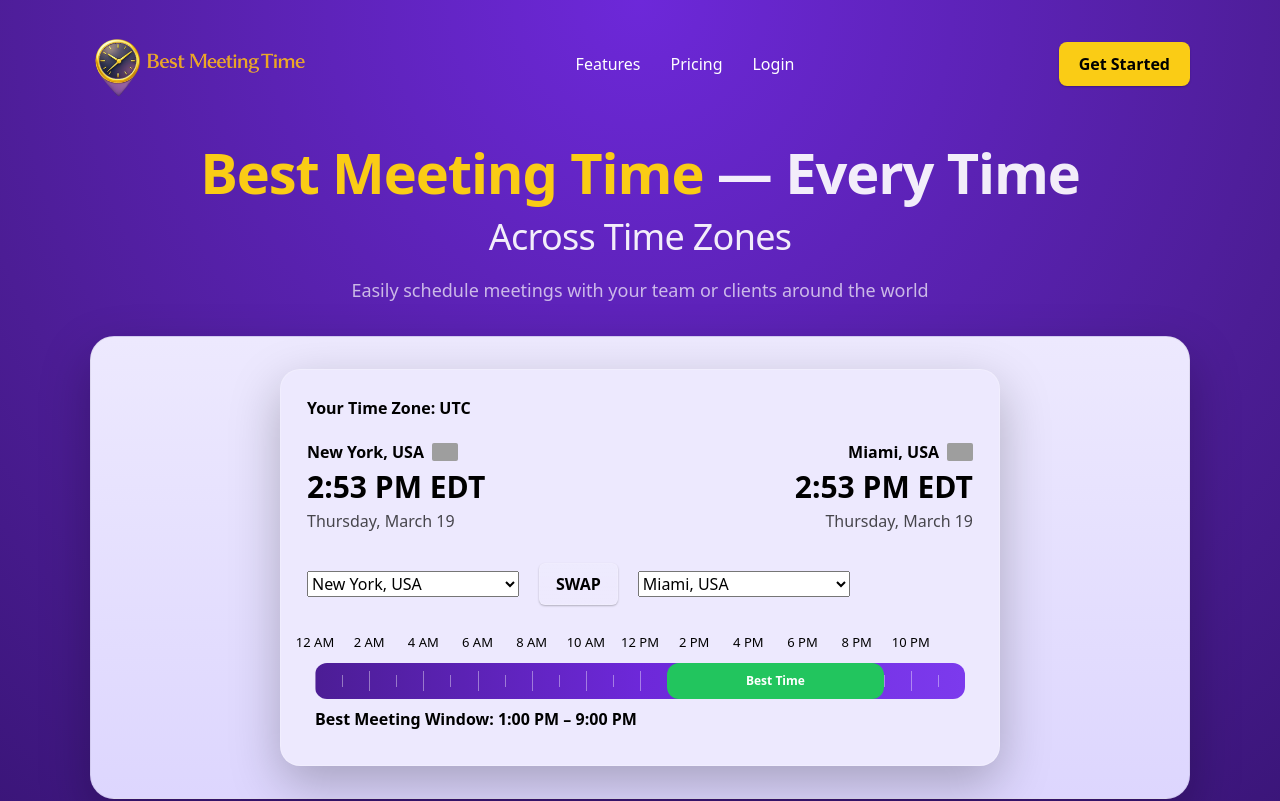
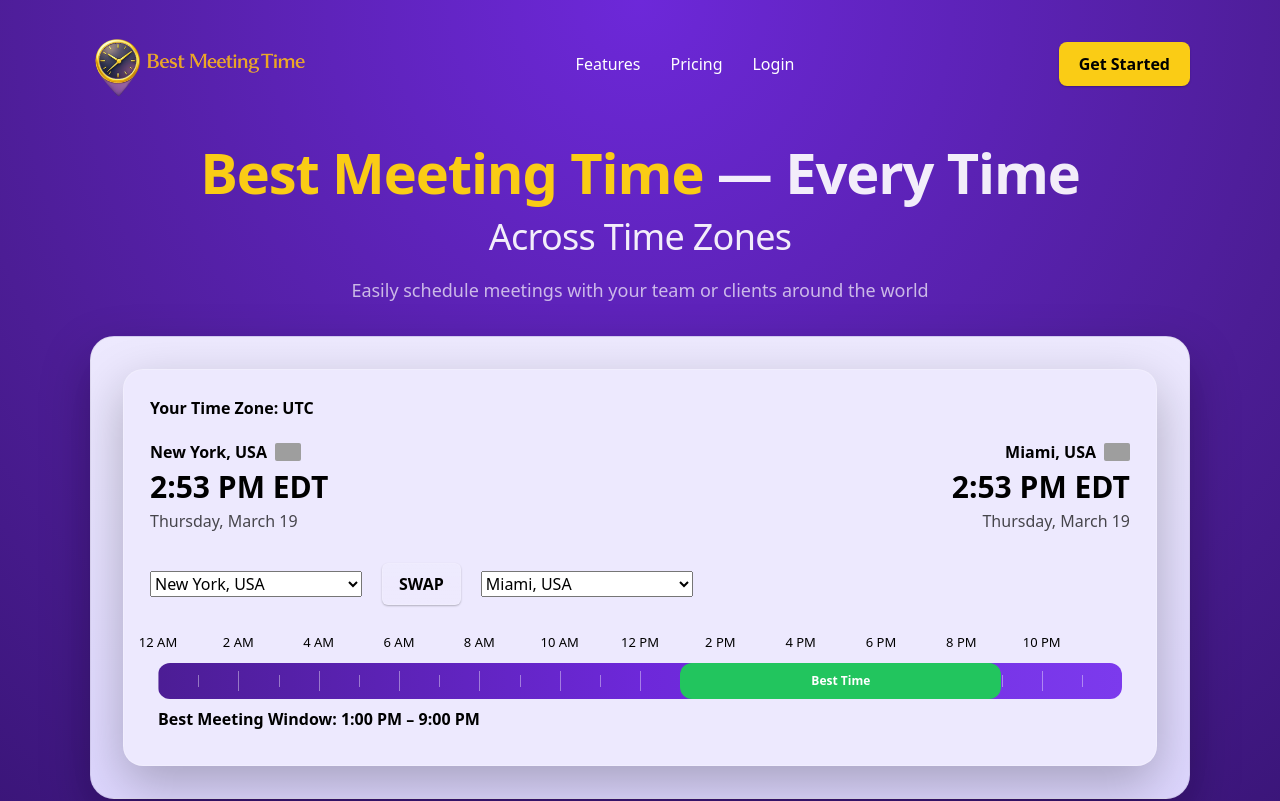
Before and after one commit to techtalk1282/Best-Meeting-Time, a Next.js app: page / in a window 1280 px wide. Shown: the top 801 px of the page. Built offline with nearby package versions, Linux system fonts and the light colour scheme; grey boxes are pictures that could not be loaded.

Commit message:
fix(tool): remove inner constrained container to eliminate nested panel effect

```diff
--- a/app/ui/ToolPreviewSection.tsx
+++ b/app/ui/ToolPreviewSection.tsx
@@ -309,7 +309,7 @@ export default function ToolPreviewSection() {
 
   return (
 
-   <div style={{ maxWidth: 720, margin: "0 auto" }}>
+   <div style={{ width: "100%" }}>
 
   <div
     style={{
```
